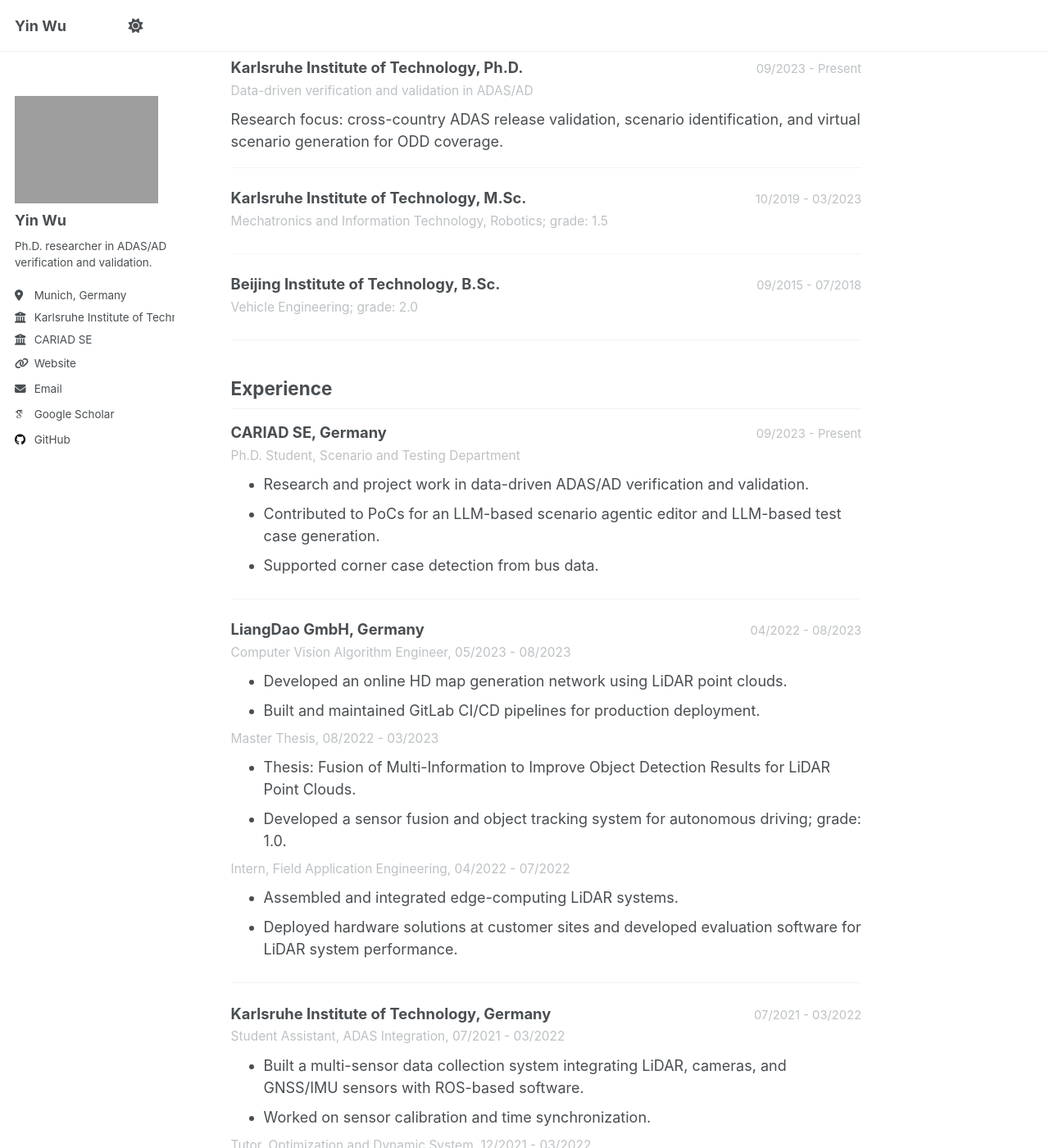
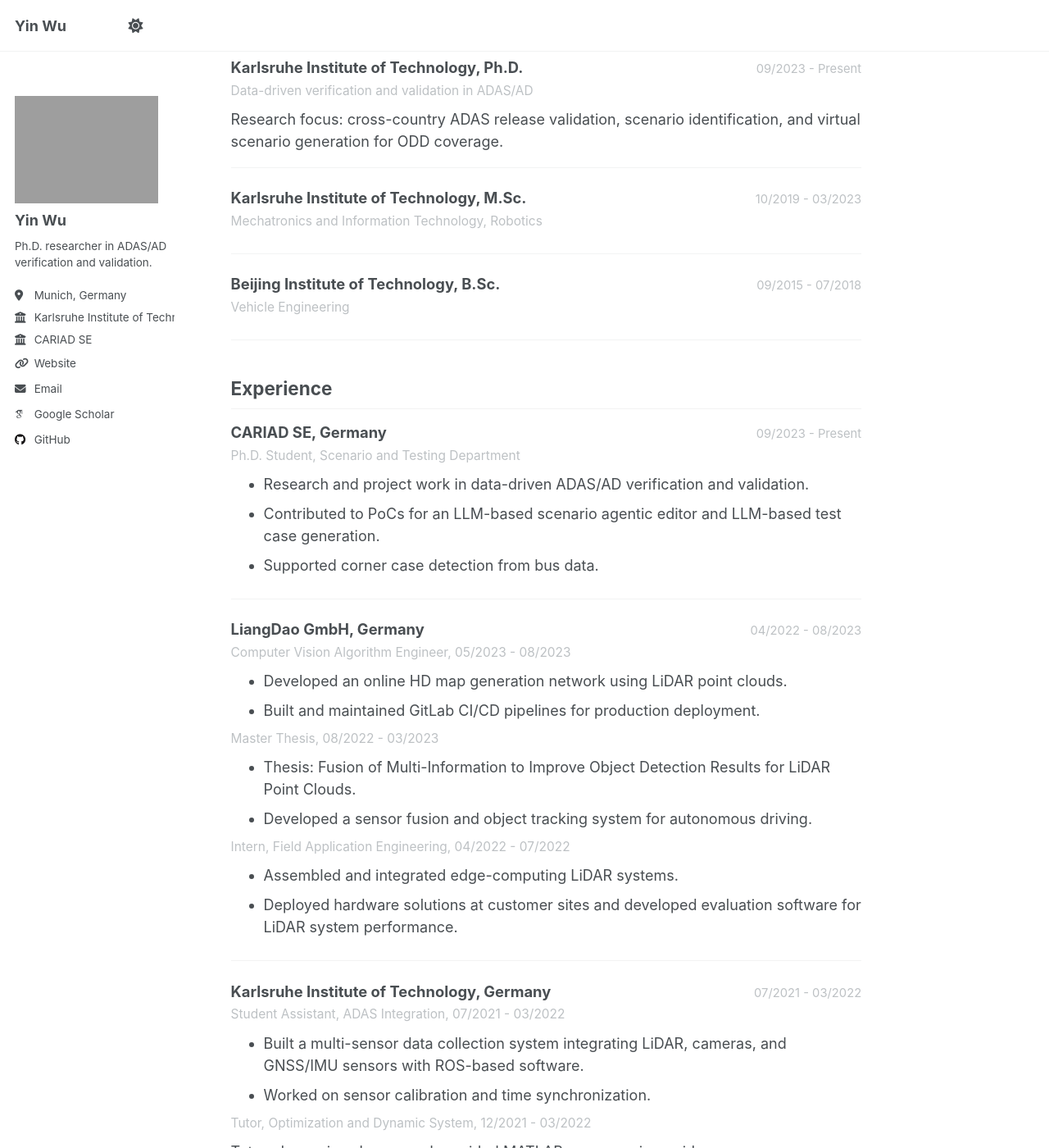
Before and after one commit to yinwu33/yinwu33.github.io, a Jekyll site: the page built from _pages/about.md, in a window 1280 px wide and 1400 px high, scrolled down 707 px. Shown: the whole window at 82% size. Built offline with Jekyll 4.4.1, drawn with Linux system fonts in a browser that asks for light colours; some web fonts are replaced.

Commit message:
remove grade

```diff
--- a/_pages/about.md
+++ b/_pages/about.md
@@ -49,14 +49,14 @@
         <h3>Karlsruhe Institute of Technology, M.Sc.</h3>
         <span>10/2019 - 03/2023</span>
       </div>
-      <p class="home-meta">Mechatronics and Information Technology, Robotics; grade: 1.5</p>
+      <p class="home-meta">Mechatronics and Information Technology, Robotics</p>
     </article>
     <article class="home-entry">
       <div class="home-entry__head">
         <h3>Beijing Institute of Technology, B.Sc.</h3>
         <span>09/2015 - 07/2018</span>
       </div>
-      <p class="home-meta">Vehicle Engineering; grade: 2.0</p>
+      <p class="home-meta">Vehicle Engineering</p>
     </article>
   </div>
 </section>
@@ -89,7 +89,7 @@
       <p class="home-meta">Master Thesis, 08/2022 - 03/2023</p>
       <ul>
         <li>Thesis: Fusion of Multi-Information to Improve Object Detection Results for LiDAR Point Clouds.</li>
-        <li>Developed a sensor fusion and object tracking system for autonomous driving; grade: 1.0.</li>
+        <li>Developed a sensor fusion and object tracking system for autonomous driving.</li>
       </ul>
       <p class="home-meta">Intern, Field Application Engineering, 04/2022 - 07/2022</p>
       <ul>
```
